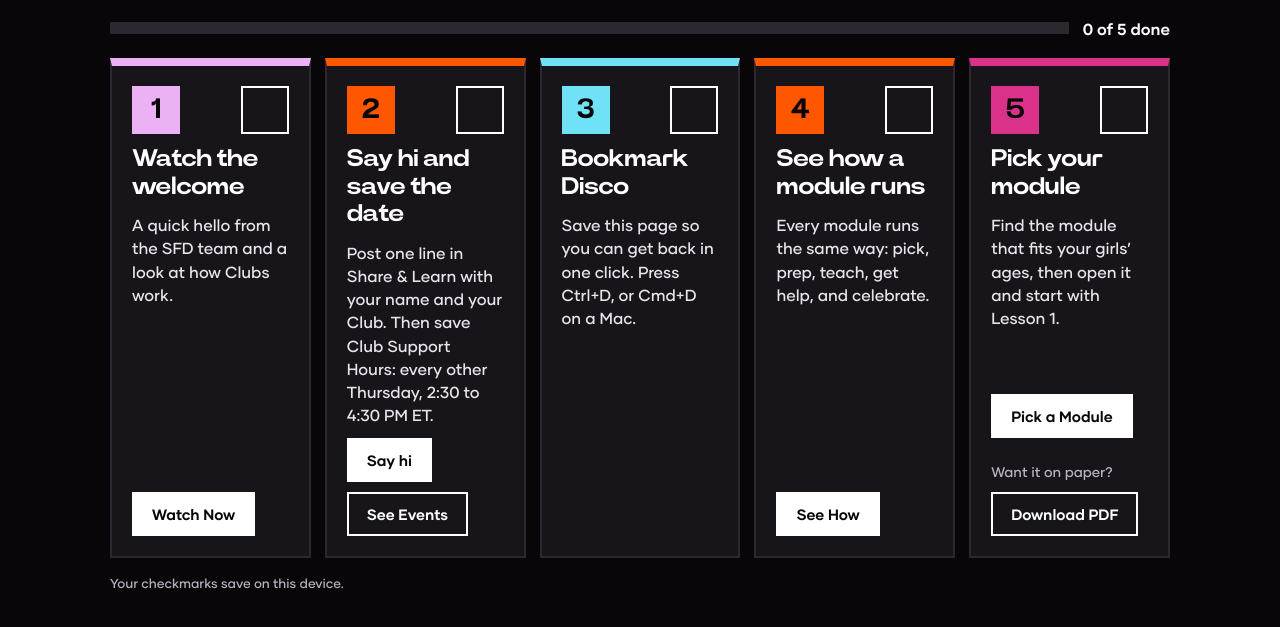
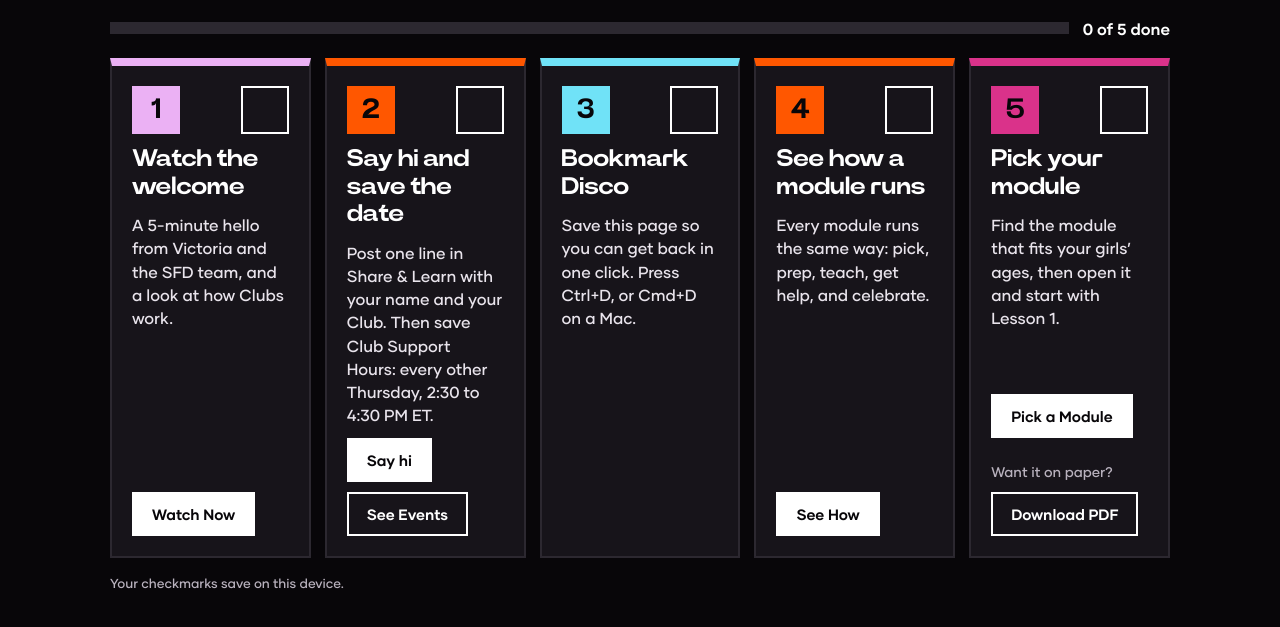
Before and after one commit to derrin-slack/sfd-facilitator-home, a plain HTML site: page start-here.html in a window 1280 px wide. Shown: the part 137-764 px from the top of the page. Drawn offline with Linux system fonts and the light colour scheme.

Commit message:
Step 1: name the new 5-minute welcome video
Co-Authored-By: Claude Opus 5.5 <noreply@anthropic.com>
Claude-Session: https://claude.ai/code/session_01J2XsePHKHLoGb4EkHdAEhP

```diff
--- a/start-here.html
+++ b/start-here.html
@@ -52,11 +52,11 @@ var LINKS = {
   live: 'https://sfdclubs.disco.co/page-app/UHJvZHVjdEFwcDozODI2MjM=',
   steps: 'https://sfdclubs.disco.co/page-app/UHJvZHVjdEFwcDozODI2MTc=',
   modules: 'https://sfdclubs.disco.co/page-app/UHJvZHVjdEFwcDozODI2MTg=',
-  // Placeholder: current Clubs Onboarding Session lesson. Swap for Sol's 5-minute cut when it arrives.
+  // Clubs Onboarding Session lesson, now holding Sol's 5-minute welcome video (Nov 16).
   video: 'https://sfdclubs.disco.co/p/launch-your-sfd-club/curriculum/overview?u=439e9129-4bac-4a94-87ba-400ba17e6a4e'
 };
 var STEPS = [
-  { id: 'watch', n: 1, c: 'var(--lav)', title: 'Watch the welcome', text: 'A quick hello from the SFD team and a look at how Clubs work.', cta: 'Watch Now', href: LINKS.video },
+  { id: 'watch', n: 1, c: 'var(--lav)', title: 'Watch the welcome', text: 'A 5-minute hello from Victoria and the SFD team, and a look at how Clubs work.', cta: 'Watch Now', href: LINKS.video },
   { id: 'hi', n: 2, c: 'var(--orange)', title: 'Say hi and save the date', text: 'Post one line in Share & Learn with your name and your Club. Then save Club Support Hours: every other Thursday, 2:30 to 4:30 PM ET.', cta: 'Say hi', href: LINKS.ask, cta2: 'See Events', href2: LINKS.live },
   { id: 'mark', n: 3, c: 'var(--cyan)', title: 'Bookmark Disco', text: 'Save this page so you can get back in one click. Press Ctrl+D, or Cmd+D on a Mac.' },
   { id: 'steps', n: 4, c: 'var(--orange)', title: 'See how a module runs', text: 'Every module runs the same way: pick, prep, teach, get help, and celebrate.', cta: 'See How', href: LINKS.steps, scroll: 'module-flow' },
```
